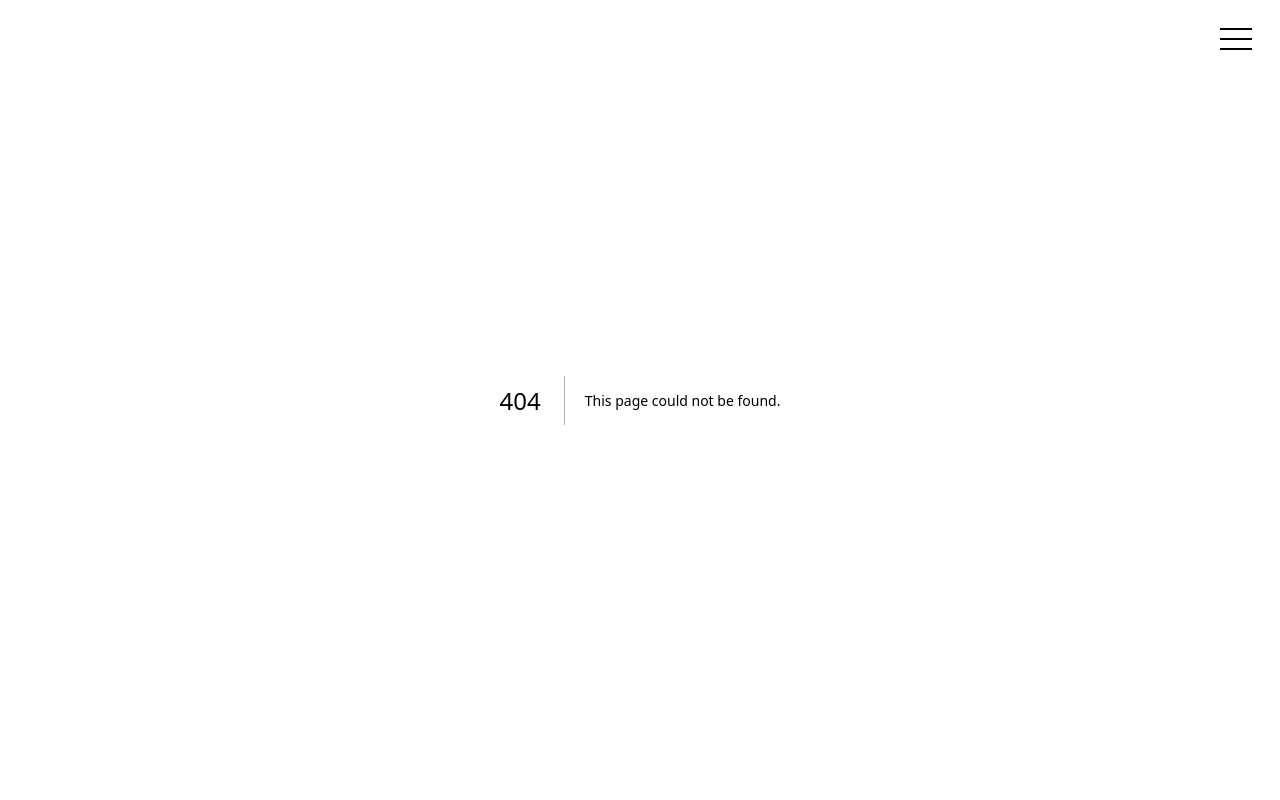
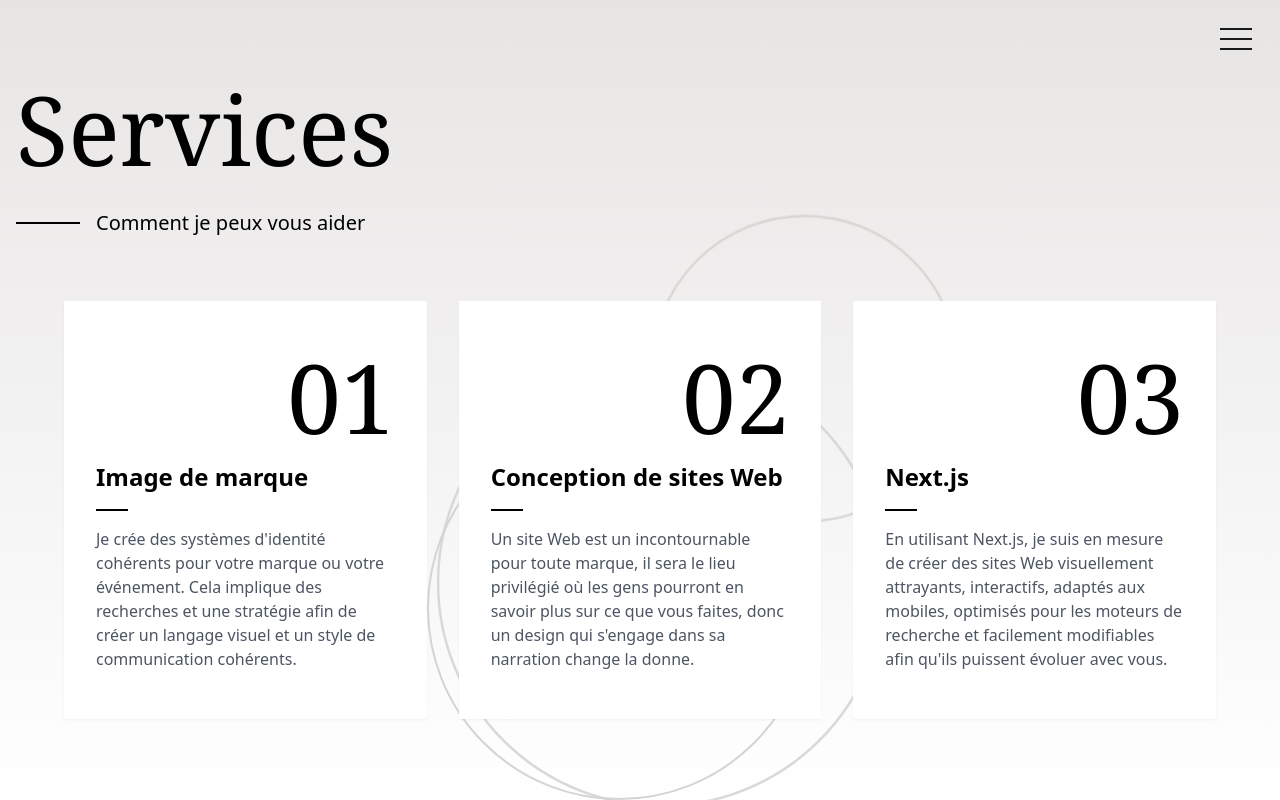
Before and after one commit to franckick0909/design, a Next.js app: page /pages/branding/services in a window 1280 px wide. Before the commit this address had no page. Built offline with nearby package versions, Linux system fonts and the light colour scheme; a web font is replaced by a local one.

Commit message:
commit 12

```diff
--- a/src/app/data/data.tsx
+++ b/src/app/data/data.tsx
@@ -223,3 +223,22 @@ export const dataProjects = [
     github: "", // Ajoutez cette ligne
   },
 ];
+
+
+export const dataServices = [
+  {
+    id: "01",
+    title: "Image de marque",
+    description: "Je crée des systèmes d'identité cohérents pour votre marque ou votre événement. Cela implique des recherches et une stratégie afin de créer un langage visuel et un style de communication cohérents.",
+  },
+  {
+    id: "02",
+    title: "Conception de sites Web",
+    description: "Un site Web est un incontournable pour toute marque, il sera le lieu privilégié où les gens pourront en savoir plus sur ce que vous faites, donc un design qui s'engage dans sa narration change la donne.",
+  },
+  {
+    id: "03",
+    title: "Next.js",
+    description: "En utilisant Next.js, je suis en mesure de créer des sites Web visuellement attrayants, interactifs, adaptés aux mobiles, optimisés pour les moteurs de recherche et facilement modifiables afin qu'ils puissent évoluer avec vous.",
+  },
+];
--- a/src/app/globals.css
+++ b/src/app/globals.css
@@ -2,26 +2,7 @@
 @tailwind components;
 @tailwind utilities;
 
-:root {
-  --background: #ffffff;
-  --foreground: #171717;
-  --font-inter: var(--font-inter);
-  --font-berkshire-swash: var(--font-berkshire-swash);
-  --font-pinyon-script: var(--font-pinyon-script);
-}
 
-@media (prefers-color-scheme: dark) {
-  :root {
-    --background: #0a0a0a;
-    --foreground: #ededed;
-  }
-}
-
-body {
-  color: var(--foreground);
-  background: var(--background);
-  font-family: Arial, Helvetica, sans-serif;
-}
 
 @layer utilities {
   .text-balance {
--- a/src/app/page.tsx
+++ b/src/app/page.tsx
@@ -1,5 +1,6 @@
 import Hero from "./hero/page";
 import Branding from "./pages/branding/page";
+import Services from "./pages/branding/services/page";
 import Projets from "./projets/page";
 
 export default function Home() {
@@ -8,6 +9,7 @@ export default function Home() {
       <Hero />
       <Branding />
       <Projets />
+      <Services />
     </main>
   );
 }
--- /dev/null
+++ b/src/app/pages/branding/services/page.tsx
@@ -0,0 +1,92 @@
+"use client"
+
+import { dataServices } from "@/app/data/data";
+import { motion } from "framer-motion";
+
+export default function Services() {
+  return (
+    <section id="services" className="relative min-h-screen w-full flex flex-col items-center justify-center py-16 bg-gradient-to-t from-white to-stone-200 overflow-hidden">
+      <div className="container mx-auto px-4 relative z-10">
+        <motion.h2
+          initial={{ opacity: 0, y: -50 }}
+          animate={{ opacity: 1, y: 0 }}
+          transition={{ duration: 0.8, ease: "easeOut" }}
+          className="text-8xl mb-8 font-serif text-start"
+        >
+          Services
+        </motion.h2>
+        <motion.div
+          initial={{ opacity: 0, x: -50 }}
+          animate={{ opacity: 1, x: 0 }}
+          transition={{ duration: 0.8, delay: 0.2, ease: "easeOut" }}
+          className="flex items-center mb-16"
+        >
+          <div className="w-16 h-0.5 bg-black mr-4" />
+          <h3 className="text-xl">Comment je peux vous aider</h3>
+        </motion.div>
+
+        <div className="grid grid-cols-1 sm:grid-cols-2 md:grid-cols-3 gap-8 max-w-6xl mx-auto">
+          {dataServices.map((service, index) => (
+            <motion.div
+              key={service.id}
+              initial={{ opacity: 0, y: 50 }}
+              animate={{ opacity: 1, y: 0 }}
+              transition={{ duration: 0.6, delay: index * 0.1, ease: "easeOut" }}
+              className="bg-white px-8 py-12 shadow-sm hover:shadow-lg transition-all duration-300"
+            >
+              <h4 className="text-8xl mb-4 font-serif text-end">{service.id}</h4>
+              <h5 className="text-2xl font-semibold mb-4">{service.title}</h5>
+              <div className="w-8 h-0.5 bg-black mb-4"></div>
+              <p className="text-gray-600">{service.description}</p>
+            </motion.div>
+          ))}
+        </div>
+      </div>
+
+      {/* Cercles animés */}
+      <div className="absolute bottom-0 left-1/3 w-96 h-96 border-2 border-stone-300 rounded-full z-0"></div>
+      <motion.div
+        className="absolute bottom-0 left-1/3 w-96 h-96 border-2 border-stone-300 rounded-full z-0"
+        animate={{
+          scale: [1, 1.2, 1],
+          opacity: [0.6, 1, 0.7],
+          x: [0, 50, 0],
+          y: [0, -30, 0],
+        }}
+        transition={{
+          duration: 15,
+          repeat: Infinity,
+          ease: "easeInOut",
+        }}
+      />
+      <motion.div
+        className="absolute top-1/4 right-1/4 w-64 h-64 border-2 border-stone-300 rounded-full z-0"
+        animate={{
+          scale: [1, 1.3, 1],
+          opacity: [0.7, 1, 0.5],
+          x: [0, -40, 0],
+          y: [0, 60, 0],
+        }}
+        transition={{
+          duration: 18,
+          repeat: Infinity,
+          ease: "easeInOut",
+        }}
+      />
+      <motion.div
+        className="absolute top-1/2 left-[15%] w-48 h-48 border-2 border-stone-300 rounded-full z-0"
+        animate={{
+          scale: [1, 1.25, 1],
+          opacity: [0.6, 1, 0.7],
+          x: [0, 30, 0],
+          y: [0, -40, 0],
+        }}
+        transition={{
+          duration: 20,
+          repeat: Infinity,
+          ease: "easeInOut",
+        }}
+      />
+    </section>
+  );
+}
```
